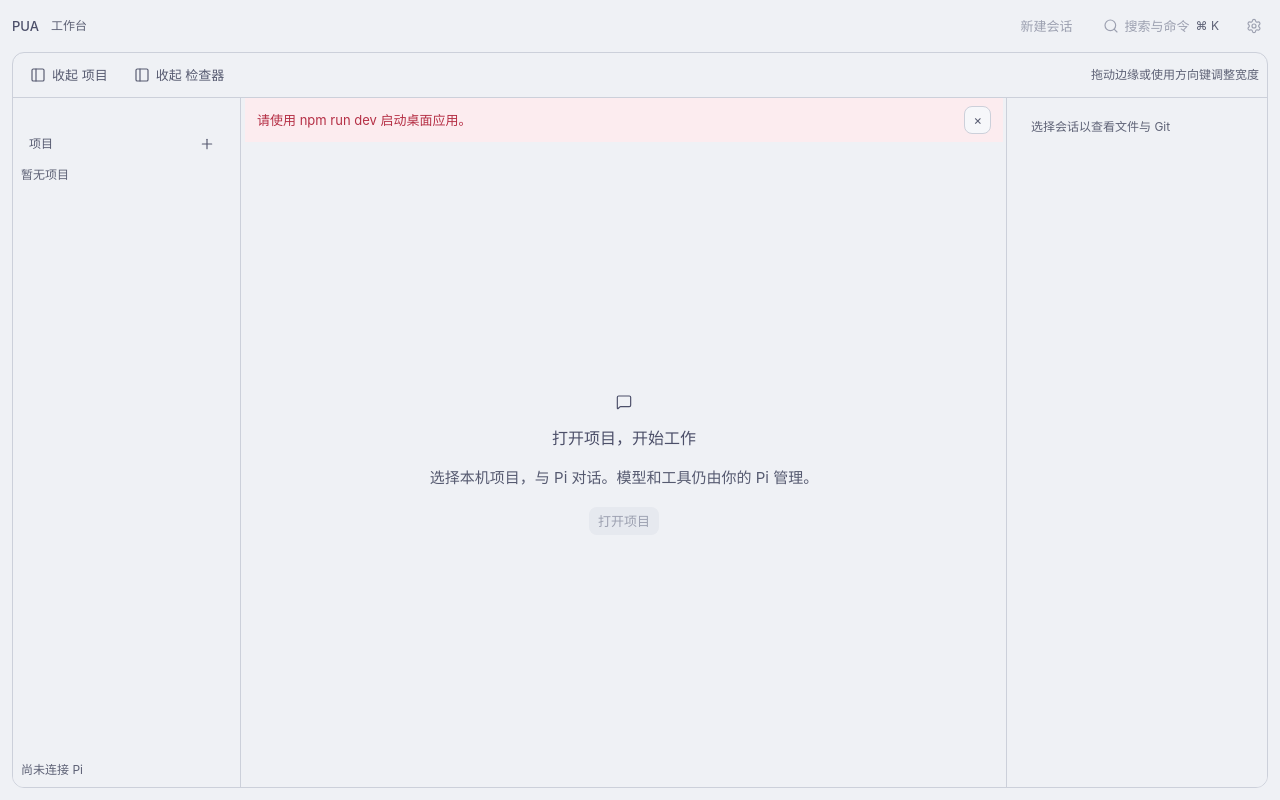
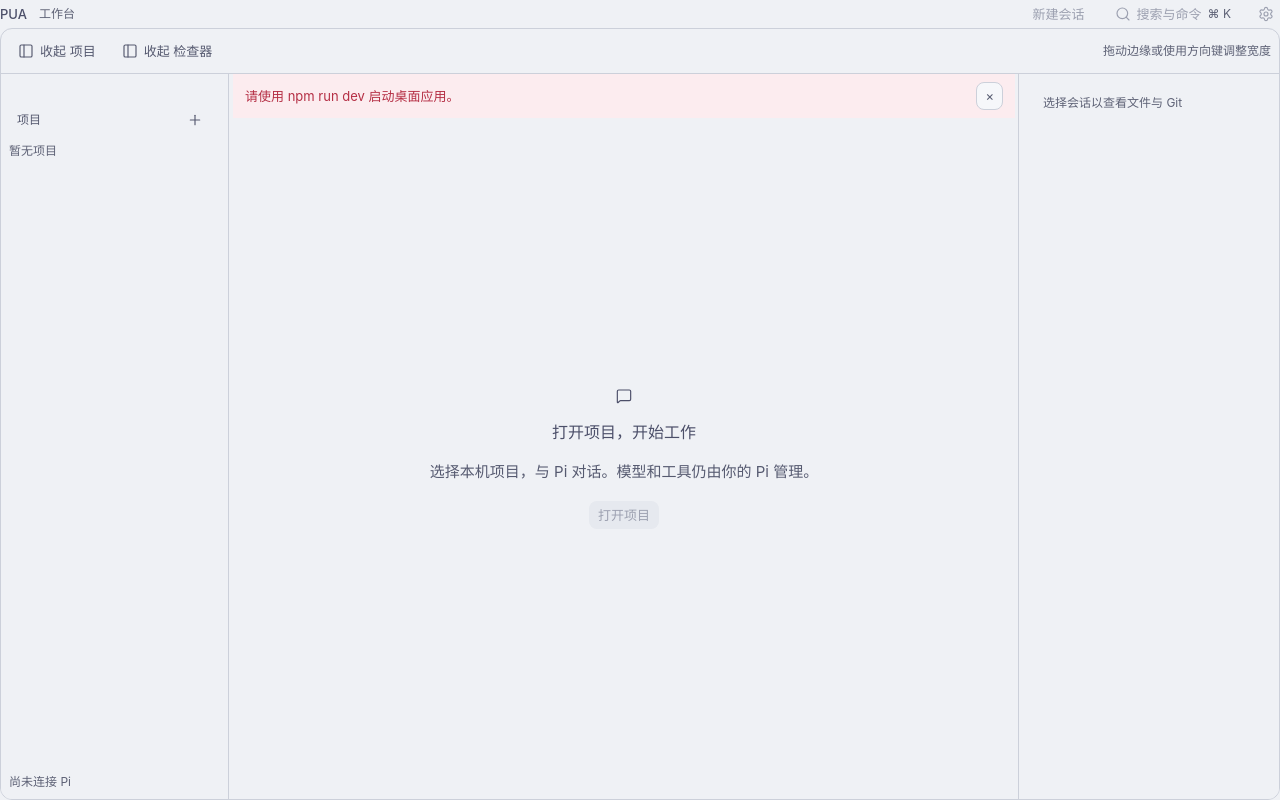
Before and after one commit to Gogo-Bytes/PUA, a React (Vite) app: page / in a window 1280 px wide. Built offline with nearby package versions, Linux system fonts and the light colour scheme.

Commit message:
fix: preserve launch dialog workflow during migration

```diff
--- a/src/renderer/app/App.tsx
+++ b/src/renderer/app/App.tsx
@@ -21,7 +21,7 @@ export function App() {
     window.addEventListener('keydown', listener, true); return () => window.removeEventListener('keydown', listener, true);
   }, [boot?.platform, active?.kind]);
   return <UIProvider theme={theme}><div className="workspace">
-    <header className="workspace-heading"><strong>PUA</strong><span className="ui-meta">工作台</span><Button variant="ghost" onClick={() => launch.open()} disabled={!boot}>新建会话</Button><Button variant="ghost" onClick={palette.openFromSidebar} disabled={!active}><Icon name="search"/>搜索与命令<kbd>⌘ K</kbd></Button><IconButton label="桌面设置" icon="settings" variant="ghost" onClick={desktopPresentation.showSettings} disabled={!boot}/></header>
+    <header className="workspace-heading"><strong>PUA</strong><span className="ui-meta">工作台</span>{!project && <Button variant="ghost" onClick={() => launch.open()} disabled={!boot}>新建会话</Button>}<Button variant="ghost" onClick={palette.openFromSidebar} disabled={!active}><Icon name="search"/>搜索与命令<kbd>⌘ K</kbd></Button><IconButton label="桌面设置" icon="settings" variant="ghost" onClick={desktopPresentation.showSettings} disabled={!boot}/></header>
     <ResizableWorkspace rightToggleRef={panelToggle} rightOpen={reviewOpen} onRightOpenChange={setReviewOpen}
       labels={{ left: '项目', right: '检查器', show: '显示', hide: '收起', resize: side => side === 'left' ? '调整项目栏宽度' : '调整检查器宽度', compact: '空间足够时自动恢复面板', hint: '拖动边缘或使用方向键调整宽度' }}
       left={<div className="workspace-navigation"><ProjectNavigation sessions={sessions} recentProjects={boot?.preferences.recentProjects ?? []} project={project} onSelect={navigation.selectProject} onAdd={() => launch.open()}/>{project && <SessionTabs sessions={projectSessions} activeId={activeId} onSelect={navigation.selectSession} onClose={id => void workspace.closeSession(id)} onRename={navigation.renameSession} onAdd={launch.openInProject} addDisabled={!boot} labels={{ title:'会话', add:'新建会话' }}/>}<div className="sidebar-bottom"><span className="ui-meta">{boot?.runtime ? '本机 Pi' : '尚未连接 Pi'}</span></div></div>}
--- a/src/renderer/features/workspace/workspace-production.css
+++ b/src/renderer/features/workspace/workspace-production.css
@@ -1,12 +1,12 @@
 /* Production supplies viewport allocation; shared components own appearance and panel fitting. */
-.workspace{height:100dvh;display:flex;flex-direction:column;gap:12px;padding:12px;overflow:hidden}
+.workspace{height:100dvh;display:flex;flex-direction:column;overflow:hidden}
 .workspace-heading{display:flex;align-items:center;gap:12px;min-height:28px;flex-shrink:0}.workspace-heading>strong{font-weight:500}.workspace-heading>.ui-button:first-of-type{margin-left:auto}.workspace-heading kbd{font:var(--ui-font-meta);color:var(--ui-tertiary)}
 .ui-provider .workspace>.ui-workspace{flex:1;min-height:0;display:flex;flex-direction:column}
 .ui-provider .workspace .ui-workspace-grid{flex:1;min-height:0}
 .ui-provider .workspace .ui-workspace-main{display:flex;flex-direction:column;min-height:0;overflow:hidden}
 .ui-provider .workspace .ui-workspace-side{min-height:0;overflow:auto}
 .workspace-navigation{height:100%;display:flex;flex-direction:column;min-height:0}.workspace-navigation>.ui-project-nav{min-height:0;overflow:auto}.sidebar-bottom{margin-top:auto;display:flex;flex-wrap:wrap;align-items:center;gap:8px;padding-top:12px}
-.topbar{flex-shrink:0;min-width:0}
+.topbar{display:none}
 .session-toolbar{display:flex;align-items:center;justify-content:space-between;gap:8px;padding:8px 12px;flex-wrap:wrap;flex-shrink:0}.session-toolbar>div{display:flex;gap:4px;flex-wrap:wrap}.session-toolbar>.ui-breadcrumbs{min-width:0;flex:1}
 .workbench{position:relative;display:flex;flex:1;min-height:0;overflow:hidden}.workbench.hidden{display:none}.interaction-column{display:flex;flex:1;min-width:0;min-height:0}.session-stage{position:relative;flex:1;min-height:0;overflow:hidden}
 .workspace-empty{flex:1;min-height:0;display:flex;flex-direction:column;justify-content:center;align-items:center;text-align:center;padding:24px;overflow:auto;gap:16px}.workspace-empty h1{font:var(--ui-font-heading);margin:0}.workspace-empty p{font:var(--ui-font-reading);color:var(--ui-secondary);max-width:520px;margin:0}.workspace-empty>code{max-width:100%;overflow-wrap:anywhere;color:var(--ui-tertiary)}.workspace-empty>div{display:flex;justify-content:center;gap:8px;flex-wrap:wrap}
```
